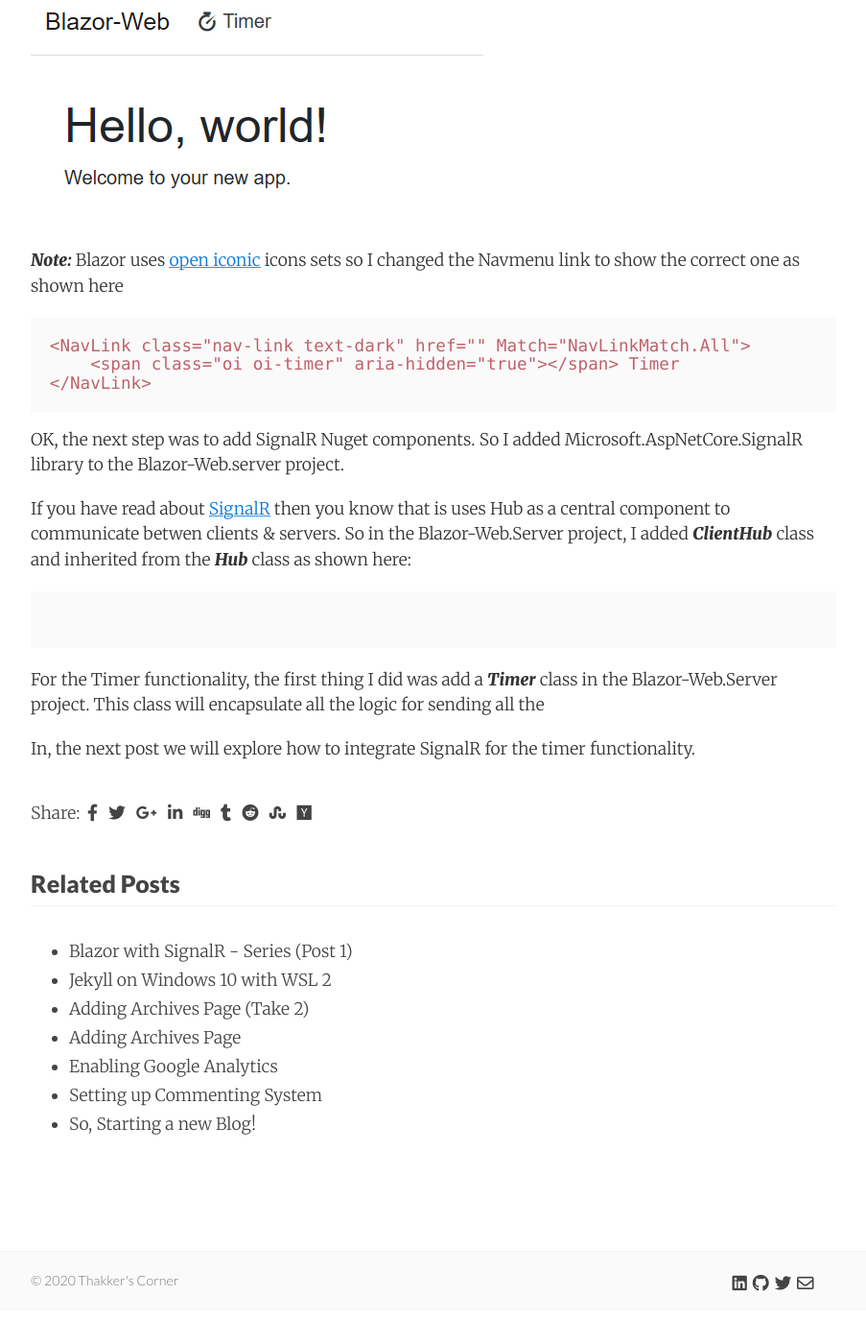
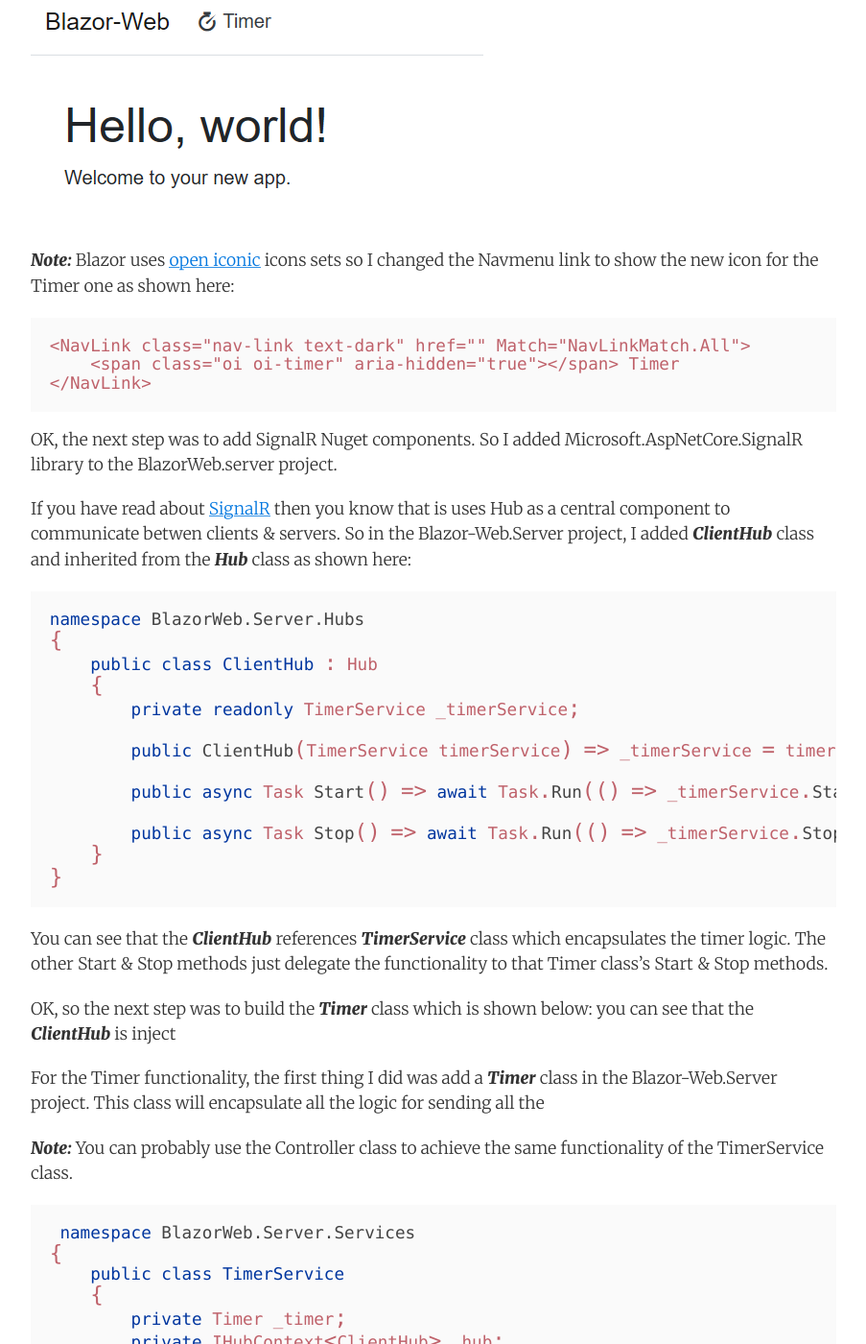
Before and after one commit to AdiThakker/AdiThakker.github.io, a Jekyll site: the page built from _posts/2020-06-21-Blazor-SignalR-2.md, in a window 1280 px wide and 1400 px high, scrolled down 832 px. Shown: the whole window at 96% size, without its empty margins (188-1091 px from the left). Built offline with Jekyll 4.4.1, drawn with Linux system fonts in a browser that asks for light colours; nearby versions of some CDN libraries; comment, search, counter and statistics services are not loaded; before the commit the page ends 2197 px from its top, so only the background shows below that; some of the changed text lies outside the part shown.

Commit message:
Added Timer & Hub class code blocks

```diff
--- a/_posts/2020-06-21-Blazor-SignalR-2.md
+++ b/_posts/2020-06-21-Blazor-SignalR-2.md
@@ -16,7 +16,7 @@ The first thing I did after changing the layout was to clean up the default Navm
 
 ![Setup]({{site.url}}/images/Blazor-Signalr-13.png)
 
-***Note:*** Blazor uses [open iconic](https://useiconic.com/open) icons sets so I changed the Navmenu link to show the correct one as shown here
+***Note:*** Blazor uses [open iconic](https://useiconic.com/open) icons sets so I changed the Navmenu link to show the new icon for the Timer one as shown here:
 
 ~~~HTML
 <NavLink class="nav-link text-dark" href="" Match="NavLinkMatch.All">
@@ -24,18 +24,70 @@ The first thing I did after changing the layout was to clean up the default Navm
 </NavLink>
 ~~~
 
-OK, the next step was to add SignalR Nuget components. So I added Microsoft.AspNetCore.SignalR library to the Blazor-Web.server project.
+OK, the next step was to add SignalR Nuget components. So I added Microsoft.AspNetCore.SignalR library to the BlazorWeb.server project.
 
 If you have read about [SignalR](https://docs.microsoft.com/en-us/aspnet/core/signalr/introduction?view=aspnetcore-3.1) then you know that is uses Hub as a central component to communicate betwen clients & servers. So in the Blazor-Web.Server project, I added ***ClientHub*** class and inherited from the ***Hub*** class as shown here:
 
 ~~~csharp
+namespace BlazorWeb.Server.Hubs
+{
+    public class ClientHub : Hub
+    {
+        private readonly TimerService _timerService;
 
+        public ClientHub(TimerService timerService) => _timerService = timerService;
+
+        public async Task Start() => await Task.Run(() => _timerService.Start());
+
+        public async Task Stop() => await Task.Run(() => _timerService.Stop());
+    }
+}
 ~~~
 
+You can see that the ***ClientHub*** references ***TimerService*** class which encapsulates the timer logic. The other Start & Stop methods just delegate the functionality to that Timer class's Start & Stop methods.
+
+OK, so the next step was to build the ***Timer*** class which is shown below: you can see that the ***ClientHub*** is inject
 
 For the Timer functionality, the first thing I did was add a ***Timer*** class in the Blazor-Web.Server project. This class will encapsulate all the logic for sending all the
 
+***Note:*** You can probably use the Controller class to achieve the same functionality of the TimerService class.
 
+~~~csharp
+ namespace BlazorWeb.Server.Services
+{
+    public class TimerService
+    {
+        private Timer _timer;
+        private IHubContext<ClientHub> _hub;
+
+        public TimerService(IHubContext<ClientHub> hub)
+        {
+            if (_timer == null)
+            {
+                _timer = new Timer(1000);
+                _timer.Elapsed += Timer_Elapsed;
+                _hub = hub;
+            }
+        }
+
+        private void Timer_Elapsed(object sender, ElapsedEventArgs e)
+        {
+            if (_hub != null)
+                _hub.Clients.All.SendAsync("ReceiveTime", DateTime.Now.ToString());
+        }
+
+        public void Start() => _timer.Start();
+
+        public void Stop()
+        {
+            _timer.Stop();
+
+            if (_hub != null)
+                _hub.Clients.All.SendAsync("StopTime");
+        }
+    }
+}
+~~~
 
 
 
```
